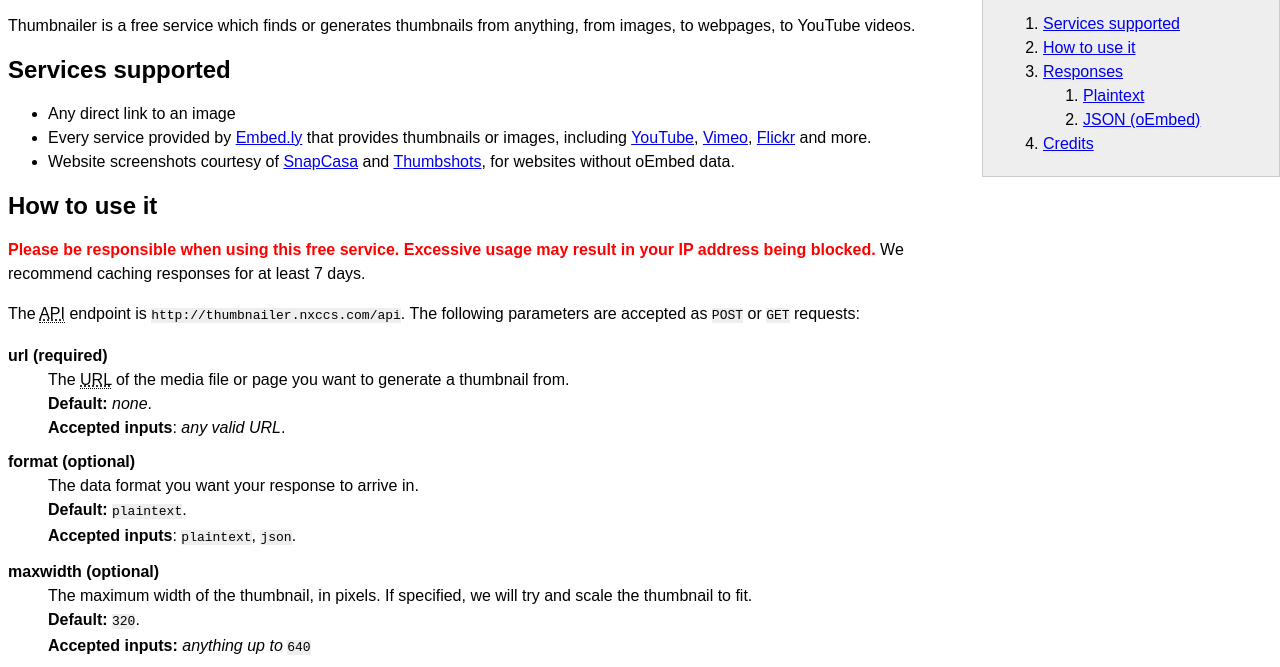
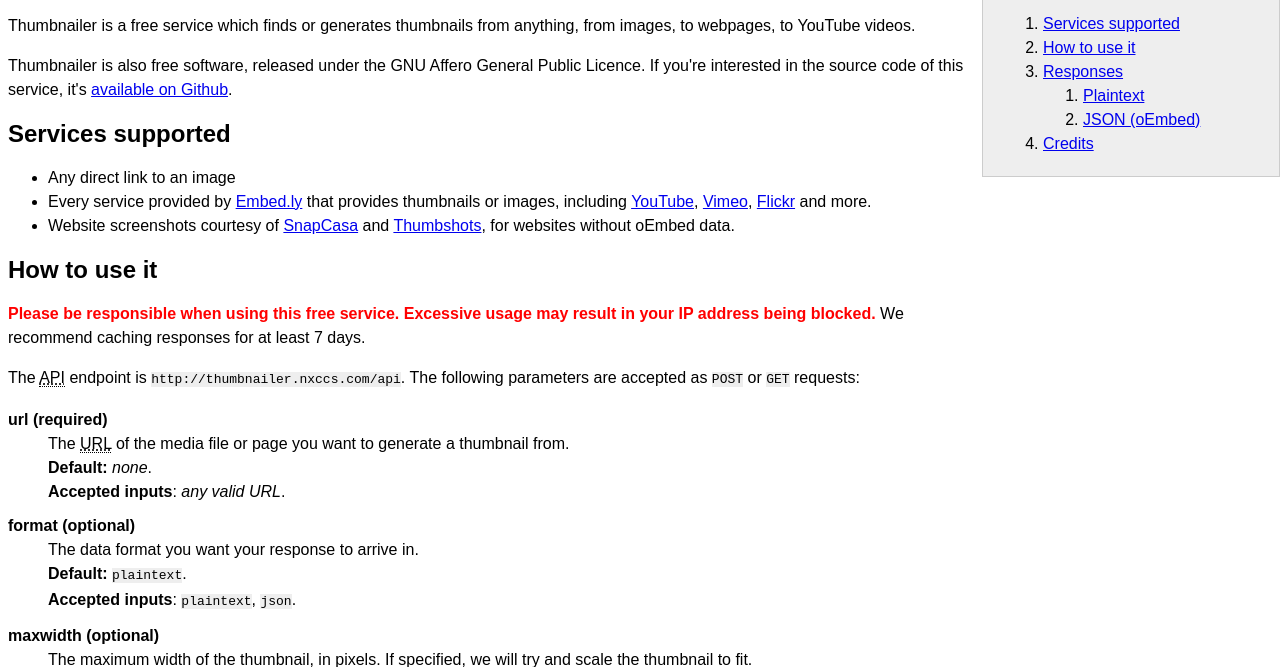
Before and after one commit to jonathan3/nxccs-thumbnailer, a plain HTML site: page static/index.html in a window 1280 px wide. Shown: the part 53-720 px from the top of the page. Drawn offline with Linux system fonts and the light colour scheme.

Commit message:
Added link to github page on application frontpage

```diff
--- a/static/index.html
+++ b/static/index.html
@@ -19,6 +19,11 @@
 
 <p>Thumbnailer is a free service which finds or generates thumbnails from anything, from
 images, to webpages, to YouTube videos.</p>
+
+<p>Thumbnailer is also free software, released under the GNU Affero General Public Licence.
+If you're interested in the source code of this service, it's
+<a href="http://github.com/jonathan3/nxccs-thumbnailer"
+title="jonathan3/nxccs-thumbnailer on Github">available on Github</a>.</p>
 
 <aside id="toc">
 <h2>Table of Contents</h2>
```
